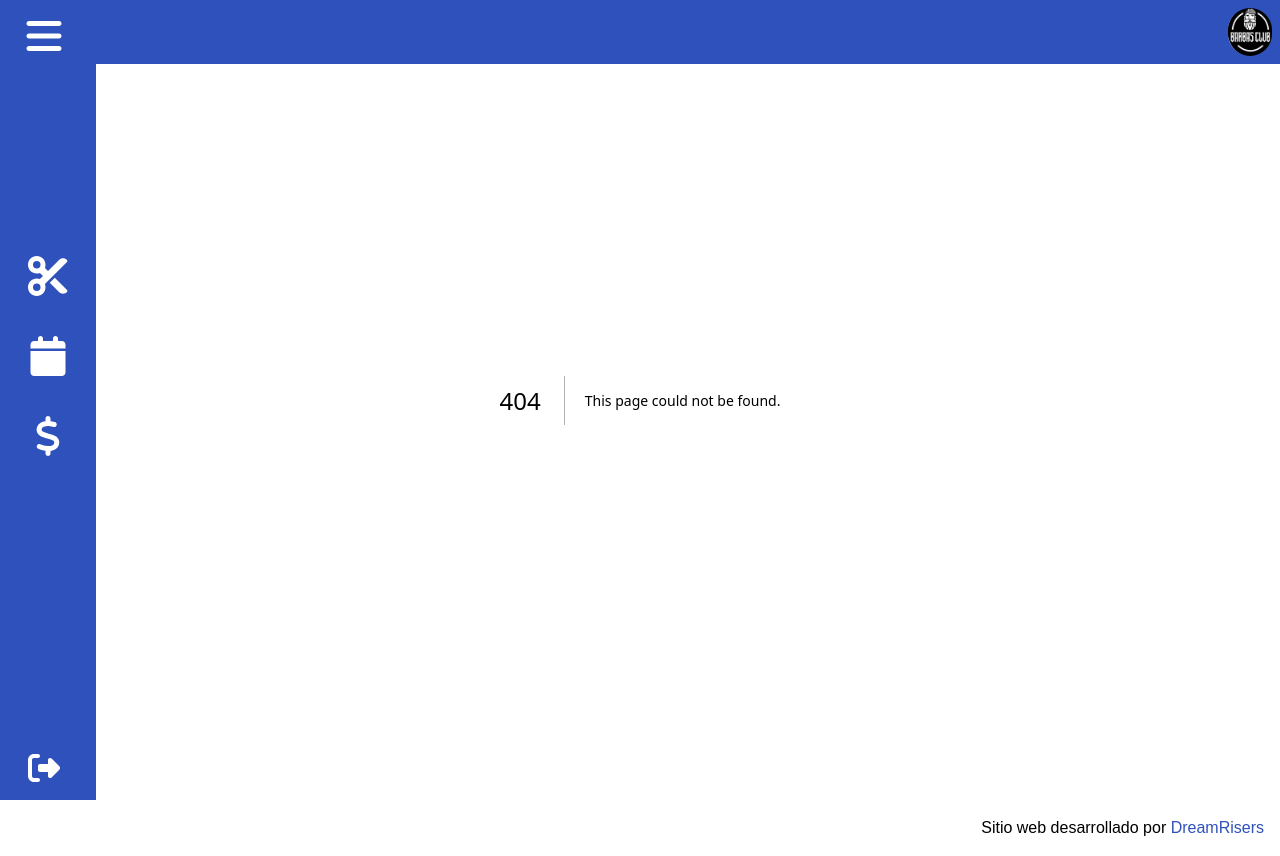
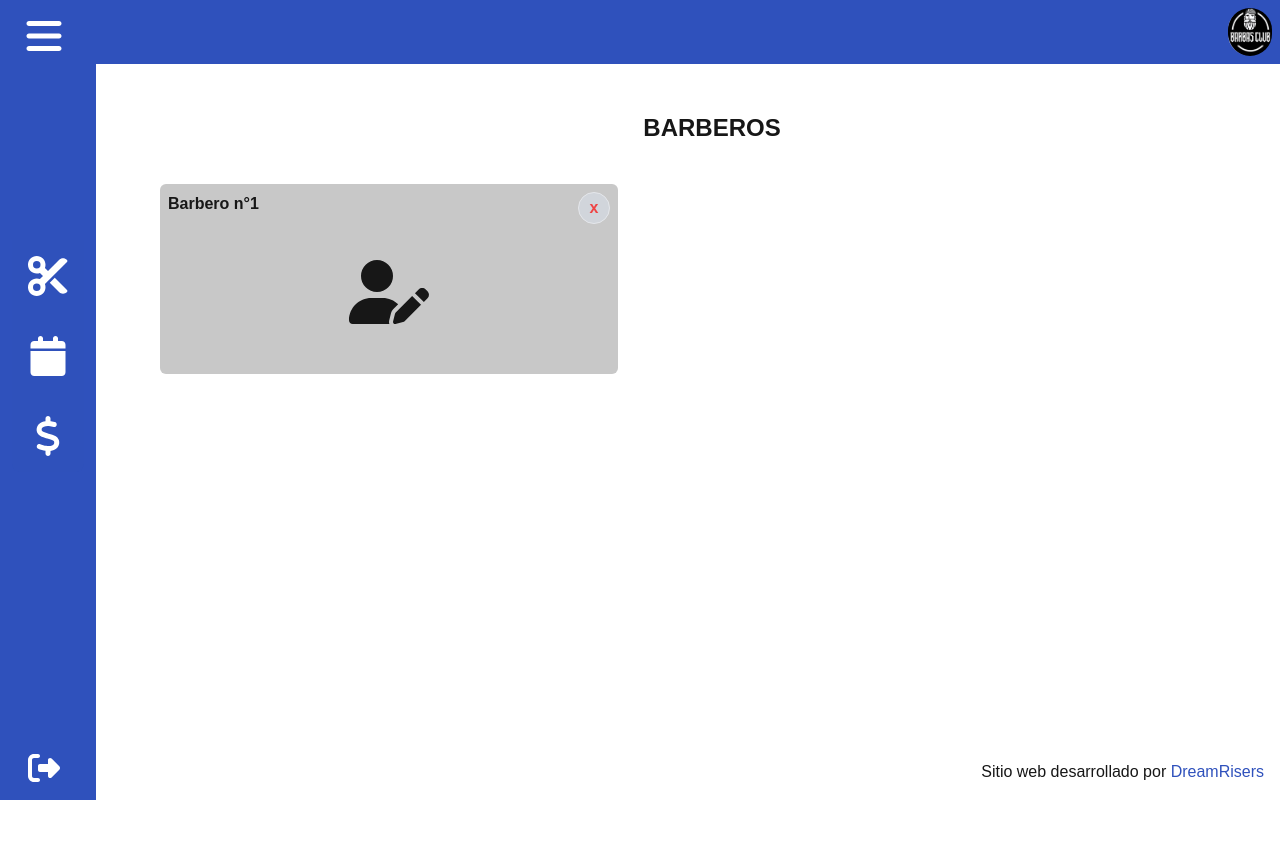
Before and after one commit to DreamRisers/barber-front, a Next.js app: page /barberos in a window 1280 px wide. Before the commit this address had no page. After the commit the page ends 800 px from the top, so only its background shows below. Built offline with nearby package versions, Linux system fonts and the light colour scheme.

Commit message:
Agregando vista de Barberos

```diff
--- /dev/null
+++ b/src/app/barberos/page.tsx
@@ -0,0 +1,141 @@
+"use client";
+
+import { FontAwesomeIcon } from "@fortawesome/react-fontawesome";
+import { faUserPen, faUpload } from "@fortawesome/free-solid-svg-icons";
+
+import { useState } from "react";
+
+const BarberPage = () => {
+  const [isModalOpen, setIsModalOpen] = useState(false);
+  const [isRemoveBarberModalOpen, setIsRemoveBarberModalOpen] = useState(false);
+
+  const openModal = () => {
+    setIsModalOpen(true);
+  };
+
+  const closeModal = () => {
+    setIsModalOpen(false);
+  };
+
+  const openRemoveBarberModal = () => {
+    setIsRemoveBarberModalOpen(true);
+  };
+
+  const closeRemoveBarberModal = () => {
+    setIsRemoveBarberModalOpen(false);
+  };
+
+  return (
+    <div>
+      <div className="mt-28 ml-4 sm:ml-8 md:ml-16 lg:ml-40">
+        <p className="flex justify-center items-center pb-10 font-bold text-2xl">
+          BARBEROS
+        </p>
+        <div className="bg-barberBgGrey h-[190px] w-full sm:w-[458px] rounded-md">
+          <div className="flex justify-between p-2">
+            <p className="font-bold text-sm sm:text-base">Barbero n°1</p>
+            <button
+              className="font-semibold text-red-500 border bg-gray-300 w-8 h-8 rounded-full flex items-center justify-center"
+              onClick={openRemoveBarberModal}
+            >
+              x
+            </button>
+          </div>
+          <div
+            className="flex items-center justify-center h-[120px] hover:cursor-pointer"
+            onClick={openModal}
+          >
+            <FontAwesomeIcon
+              icon={faUserPen}
+              className="w-16 h-16 sm:w-20 sm:h-20 text-black-400"
+            />
+          </div>
+        </div>
+      </div>
+      {isModalOpen && (
+        <div className="fixed inset-0 bg-gray-800 bg-opacity-50 flex items-center justify-center z-50">
+          <div className="bg-white p-10 rounded-lg w-[600px] space-y-6">
+            <h2 className="text-2xl font-bold text-center">Barbero N°1</h2>
+
+            <div className="grid grid-cols-2 gap-4 text-center">
+              <div className="space-y-2">
+                <label className="text-sm font-bold">Nombre</label>
+                <input
+                  type="text"
+                  placeholder="Barbero N° 1"
+                  className="bg-barberBgGrey border border-gray-300 p-2 rounded-md w-full"
+                />
+              </div>
+
+              <div className="space-y-2">
+                <label className="text-sm font-bold">Experiencia</label>
+                <input
+                  type="text"
+                  placeholder="3 años"
+                  className="bg-barberBgGrey border border-gray-300 p-2 rounded-md w-full"
+                />
+              </div>
+            </div>
+
+            <div className="space-y-2 text-center flex flex-col items-center justify-center">
+              <label className="text-sm font-bold">Especialidades</label>
+              <input
+                type="text"
+                placeholder="Corte clásico, Degradé, Perfilado de barba"
+                className="bg-barberBgGrey border border-gray-300 p-3 rounded-md w-[80%] "
+              />
+            </div>
+
+            <div className="flex flex-col items-center justify-center p-8 bg-barberBgGrey rounded-lg">
+              <FontAwesomeIcon
+                icon={faUpload}
+                className="fa-solid fa-upload w-10 h-10 mb-2"
+              />
+              <span className="text-sm font-bold">Barber Pic</span>
+            </div>
+
+            <div className="flex items-center justify-center gap-4 pt-4">
+              <button
+                onClick={closeModal}
+                className="px-6 py-2 bg-red-500 text-white rounded-md hover:bg-red-600 transition"
+              >
+                Cancelar
+              </button>
+              <button
+                onClick={closeModal}
+                className="px-6 py-2 bg-green-500 text-white rounded-md hover:bg-green-600 transition"
+              >
+                Aceptar
+              </button>
+            </div>
+          </div>
+        </div>
+      )}
+
+      {isRemoveBarberModalOpen && (
+        <div className="fixed inset-0 bg-gray-800 bg-opacity-50 flex items-center justify-center z-50">
+          <div className="bg-white p-10 rounded-lg w-[600px] space-y-6">
+            <h2 className="text-2xl font-medium text-center">{`Estás seguro que deseas eliminar a "Barbero n°1"`}</h2>
+
+            <div className="flex items-center justify-center gap-4 pt-4">
+              <button
+                onClick={closeRemoveBarberModal}
+                className="px-6 py-2 bg-red-500 text-white rounded-md hover:bg-red-600 transition"
+              >
+                Cancelar
+              </button>
+              <button
+                onClick={closeRemoveBarberModal}
+                className="px-6 py-2 bg-green-500 text-white rounded-md hover:bg-green-600 transition"
+              >
+                Aceptar
+              </button>
+            </div>
+          </div>
+        </div>
+      )}
+    </div>
+  );
+};
+
+export default BarberPage;
--- a/src/app/layout.tsx
+++ b/src/app/layout.tsx
@@ -19,7 +19,7 @@ export default function RootLayout({
       <body className="min-h-screen flex flex-col">
         <Header />
         <Sidebar />
-				<main className="flex-grow">{children}</main>
+        <main className="flex-grow mr-4">{children}</main>
         <Footer />
       </body>
     </html>
--- a/tailwind.config.ts
+++ b/tailwind.config.ts
@@ -12,6 +12,7 @@ export default {
         background: "var(--background)",
         foreground: "var(--foreground)",
         barberBlue: "#2F51BC",
+        barberBgGrey: "rgba(200, 200, 200, 1)",
       },
     },
   },
```
Also changed, not shown: public/barberImage.jpg (added). Lines whose indentation alone changed are shown as unchanged.
